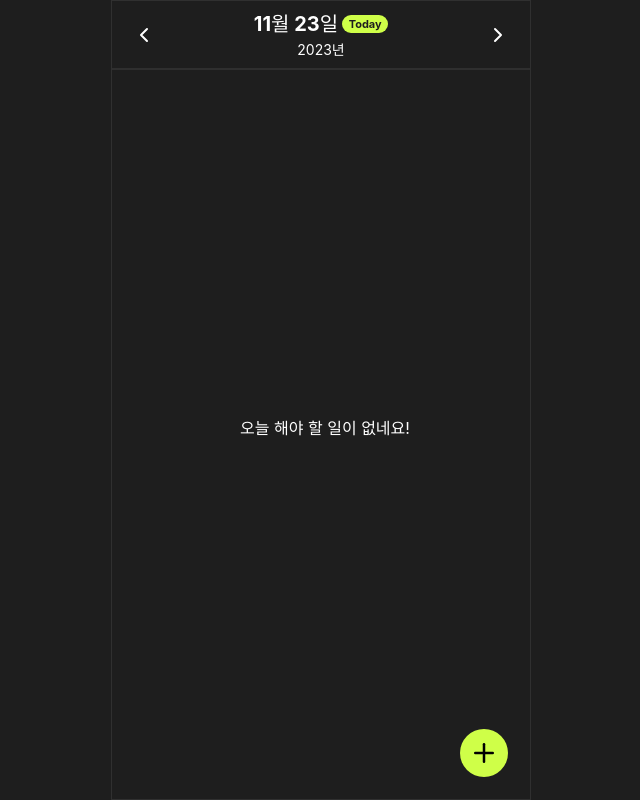
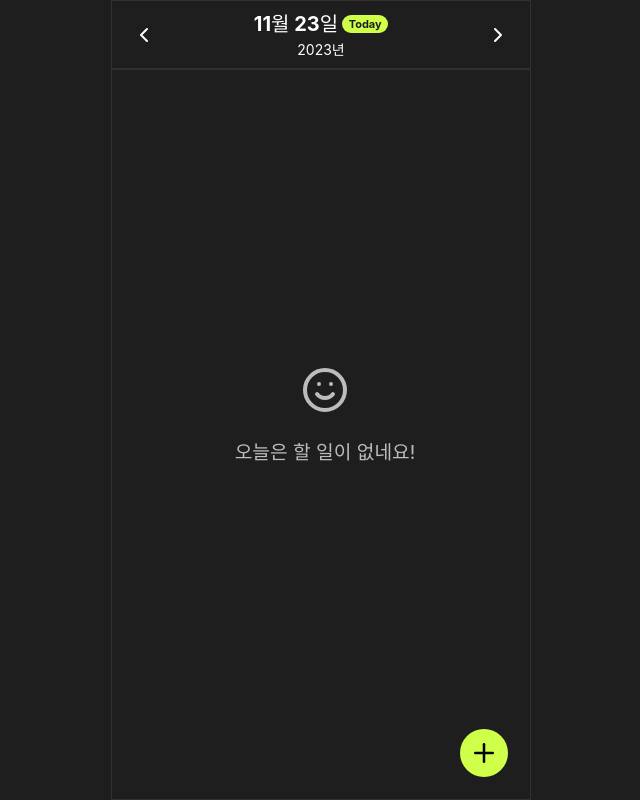
Before and after one commit to Ji-hoon/Elice-Todo-List, a React (Vite) app: page / in a window 1280 px wide. Shown: the whole page, without its empty margins (319-959 px from the left). Built offline with nearby package versions, Linux system fonts and the light colour scheme.

Commit message:
FIX : 할일 추가 예외처리

```diff
--- a/src/components/TodoItem.tsx
+++ b/src/components/TodoItem.tsx
@@ -100,6 +100,10 @@ export default function TodoItem({
                 <div style={{display:"flex", gap: 8}}>
                 <button onClick={onResetInputMode} style={{border: "2px solid #CFFF48",background:"transparent", color: "#CFFF48", borderRadius: 30, fontWeight: 700, fontSize: "1.05em", cursor:"pointer", padding: "5px 12px 4px"}}>취소</button>
                 <button onClick={() => {
+                    if(addInputValue == "") {
+                        alert("1글자 이상 입력해주세요.");
+                        return;
+                    }
                     onAddTodoItem();
                     onResetInputMode();}}
                 style={{border:"none", background:"#CFFF48", color: "#000", borderRadius: 30, fontWeight: 700, fontSize: "1.05em",  cursor:"pointer", padding: "5px 12px 4px"}}>저장</button>
--- a/src/components/pages/Main/index.tsx
+++ b/src/components/pages/Main/index.tsx
@@ -1,7 +1,7 @@
 import { useState, useRef, useEffect } from 'react';
 import '../../../index.css';
 
-import { FiCheck, FiPlus, FiChevronLeft, FiChevronRight, FiArrowUpCircle } from "react-icons/fi";
+import { FiCheck, FiPlus, FiLoader, FiSmile, FiChevronLeft, FiChevronRight, FiArrowUpCircle } from "react-icons/fi";
 import todoItemsDummy from '../../../assets/dummy/todoItems.ts';
 import format from 'date-fns/format';
 import addDays from 'date-fns/addDays';
@@ -148,8 +148,10 @@ export default function Main() {
           )}
 
           {(todoItems.length == 0 && inputMode.type !== "add") && (
-            <div style={{height:"calc(100vh - 7em)", display:"flex", alignItems:"center", userSelect: "none"}}>
-                오늘 해야 할 일이 없네요!
+            <div style={{height:"calc(100vh - 7em)", display:"flex", alignItems:"center", userSelect: "none",
+            flexDirection: "column", justifyContent: "center", gap: 24, color: "var(--color-gray-0)",fontSize:"1.2em"}}>
+                <FiSmile size="48" color=""/>
+                <div>오늘은 할 일이 없네요!</div>
             </div>
           )}
 
```
